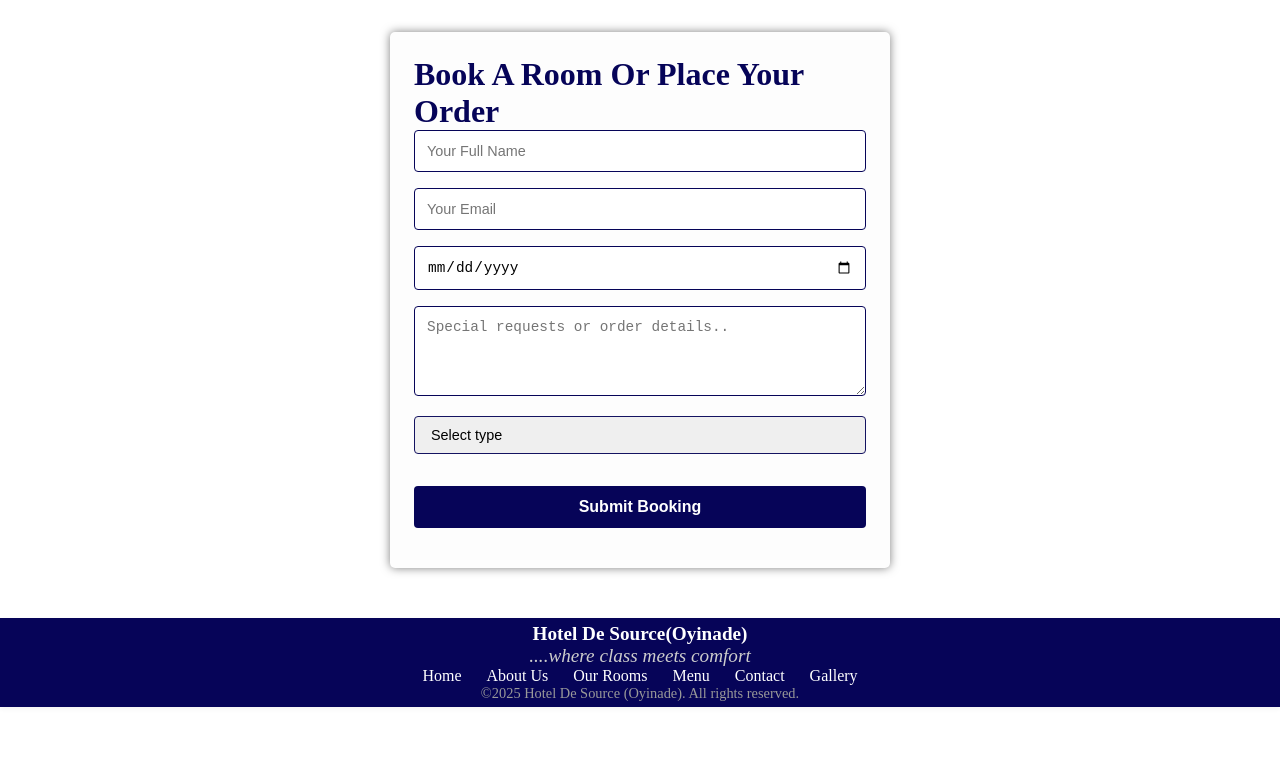
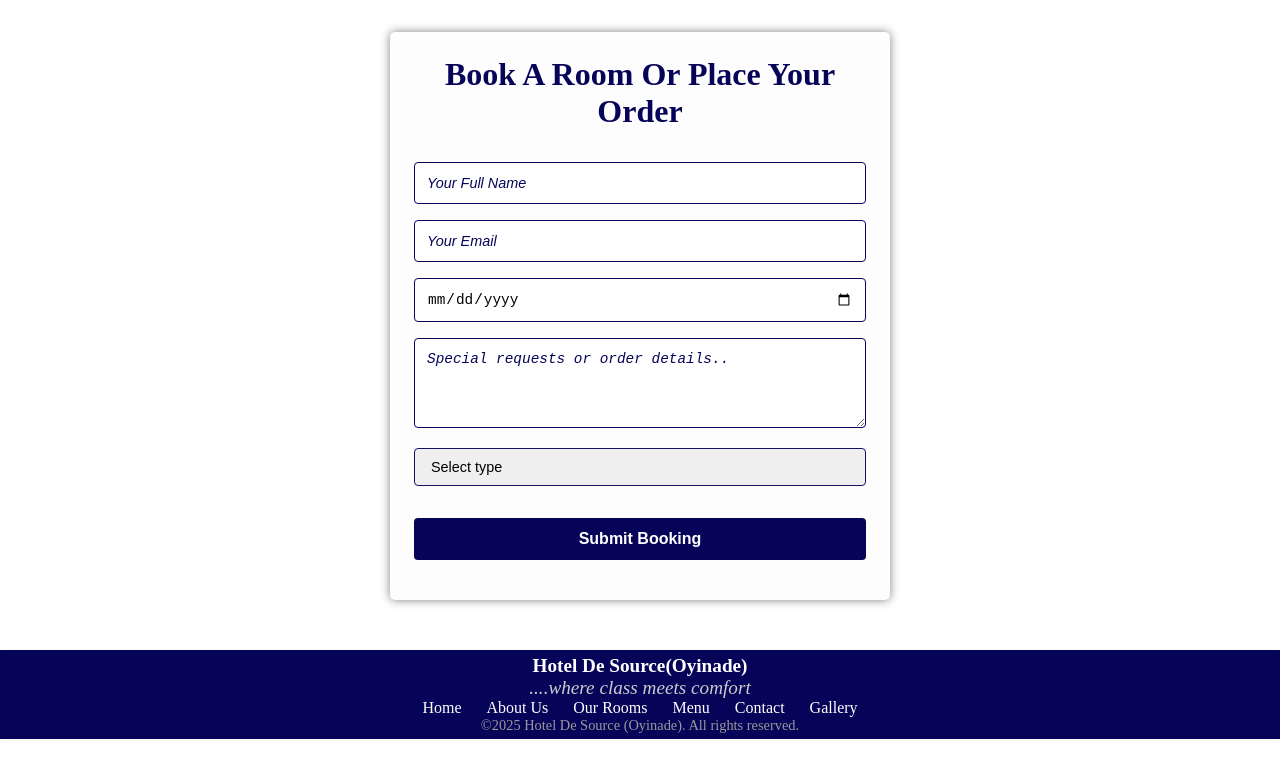
Before and after one commit to Gamdat/Hotel-De-Source-Menu-List, a React (Vite) app: page /booking in a window 1280 px wide. Shown: the top 778 px of the page. Built offline with nearby package versions, Linux system fonts and the light colour scheme.

Commit message:
updated the booking input

```diff
--- a/src/Components/BookingForm.css
+++ b/src/Components/BookingForm.css
@@ -7,10 +7,12 @@
     box-shadow: 0 0 10px rgba(0, 0, 0, 0.5);
 }
 
-.container h2{
+.book{
+    margin-bottom: 2rem;
     text-align: center;
     margin-bottom: 1rem;
     color:#060458 ;
+    margin-bottom: 2rem;
 }
 
 .booking-form input,
@@ -55,3 +57,10 @@
     border-color: #060458;
     box-shadow: 0 0 5px rgba(138, 43, 226, 0.5);
 }
+
+.booking-form input::placeholder,
+.booking-form textarea::placeholder,
+.booking-form select::placeholder{
+    color: #060458;
+    font-style: italic;
+}
--- a/src/Components/BookingForm.jsx
+++ b/src/Components/BookingForm.jsx
@@ -4,7 +4,7 @@ import './BookingForm.css';
 const BookingForm = () => {
     return(
         <div className='booking-container'>
-            <h2>Book A Room Or Place Your Order</h2>
+            <h2 className='book'>Book A Room Or Place Your Order</h2>
             <form
             action="https://formsubmit.co/hoteldesourceoyinade@gmail.com"
             method='POST'
```
